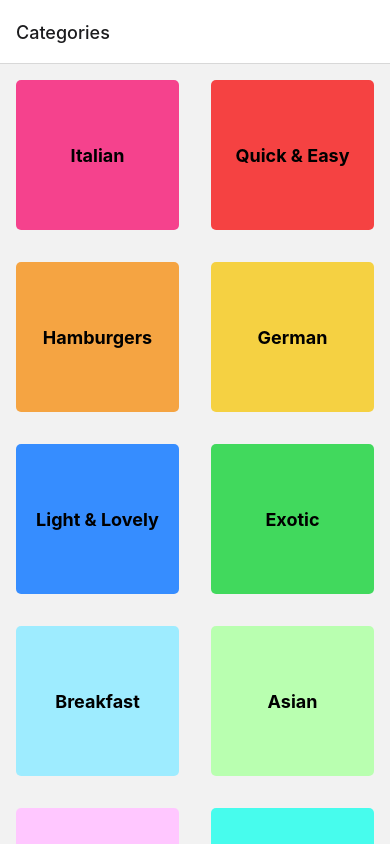
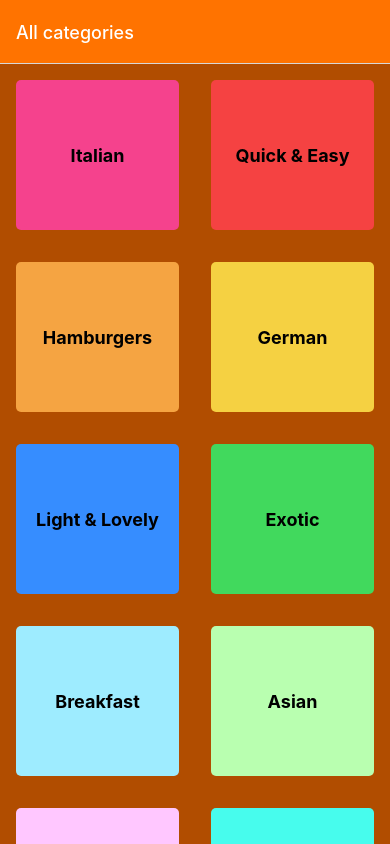
Before and after one commit to mikewanjero/MealsRN, a React Native app: screen /Categories in a window 390 px wide. Built offline with nearby package versions, Linux system fonts and the light colour scheme.

Commit message:
styling screen header and background

```diff
--- a/App.js
+++ b/App.js
@@ -12,8 +12,21 @@
     <>
       <StatusBar style="dark" />
       <NavigationContainer>
-        <Stack.Navigator initialRouteName="Categories">
-          <Stack.Screen name="Categories" component={CategoriesScreen} />
+        <Stack.Navigator
+          initialRouteName="Categories"
+          screenOptions={{
+            headerStyle: { backgroundColor: "#ff7300" },
+            headerTintColor: "white",
+            contentStyle: { backgroundColor: "#b14d00" },
+          }}
+        >
+          <Stack.Screen
+            name="Categories"
+            component={CategoriesScreen}
+            options={{
+              title: "All categories",
+            }}
+          />
           <Stack.Screen name="Meal Overview" component={Overview} />
         </Stack.Navigator>
       </NavigationContainer>
```
